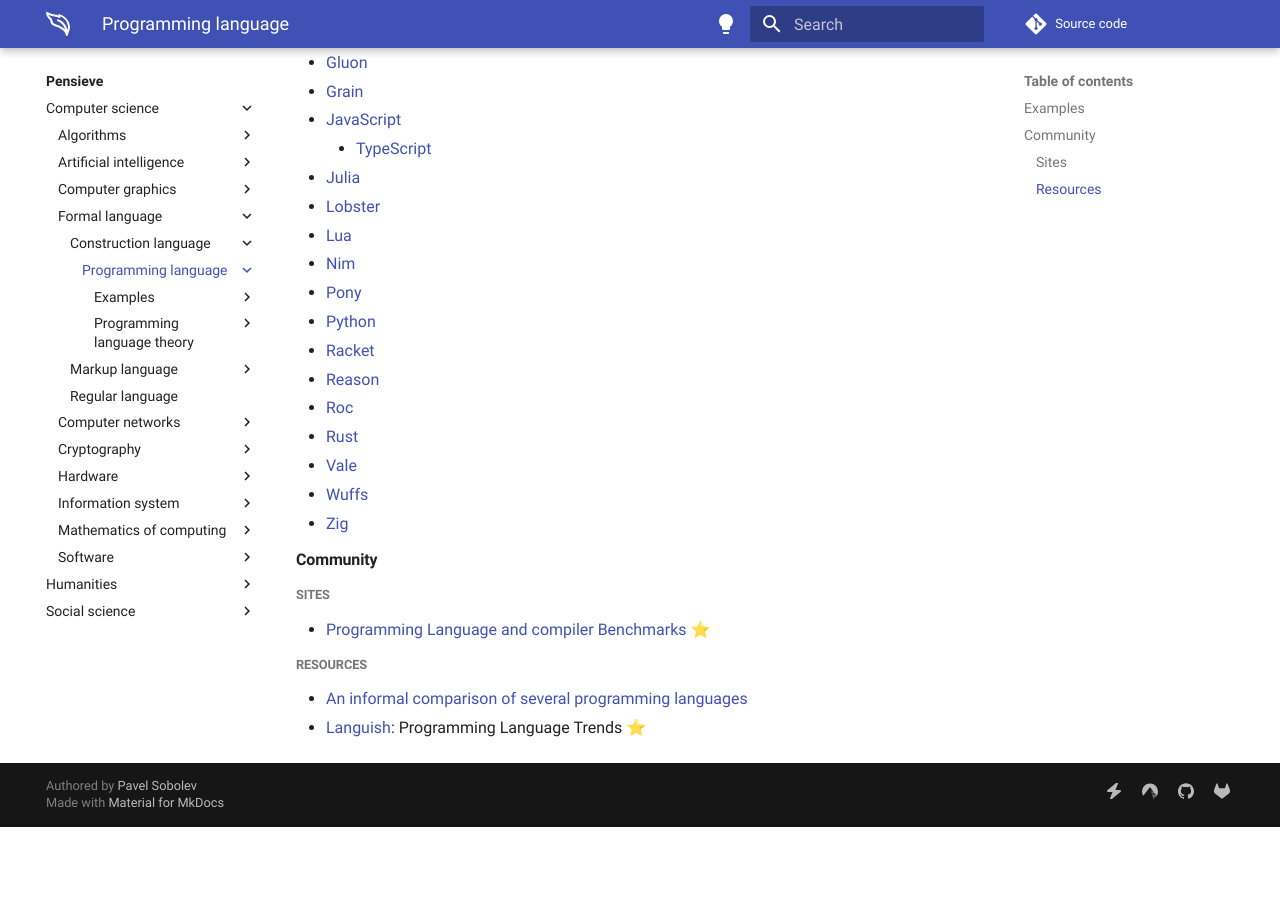
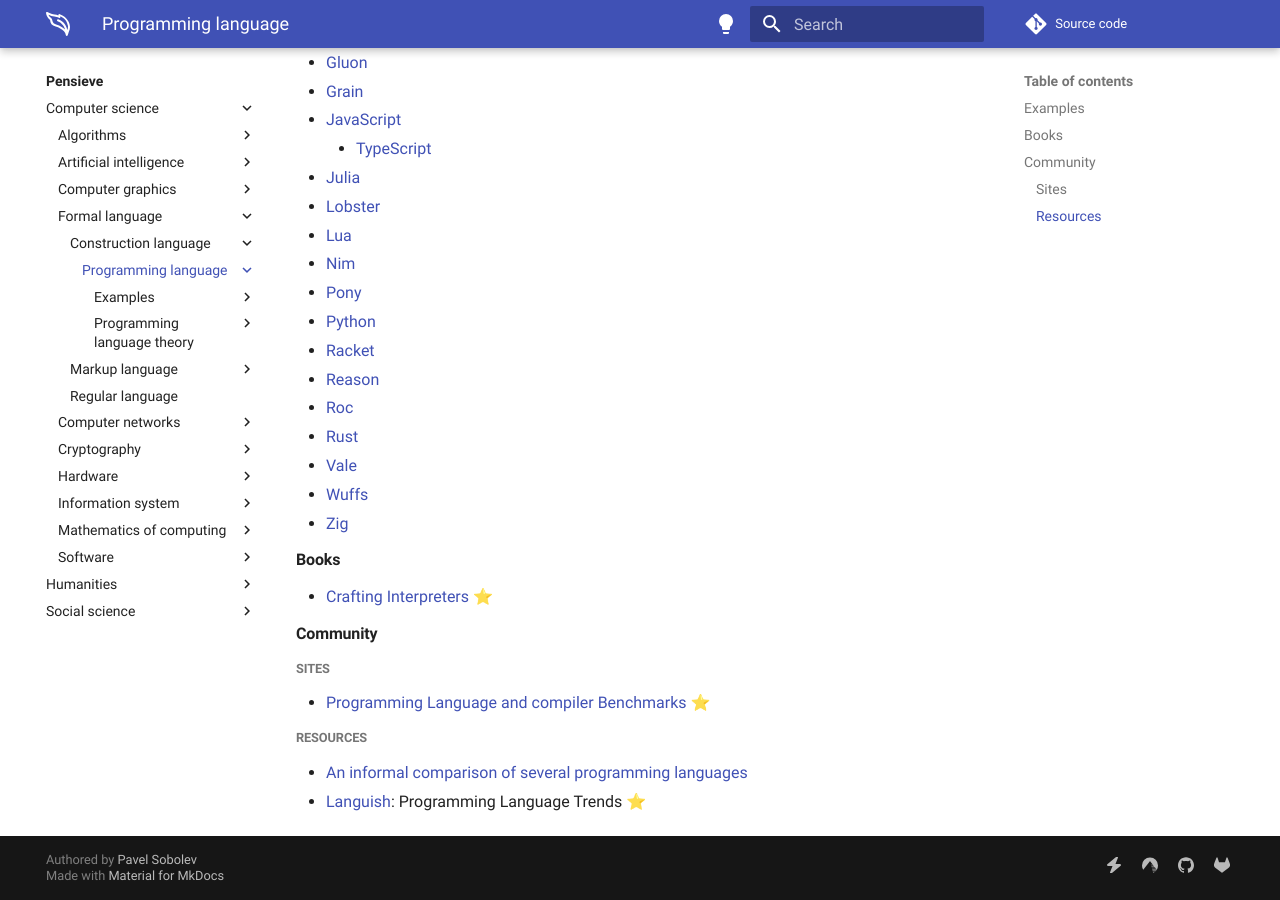
Before and after one commit to paveloom/paveloom.dev, an MkDocs documentation site: the page built from content/pensieve/programming-language.md, in a window 1280 px wide and 900 px high, scrolled down 578 px. Built offline with MkDocs 1.6.1 and Material for MkDocs 9.7.7, drawn with Linux system fonts in a browser that asks for light colours; comment, search, counter and statistics services are not loaded; before the commit the page ends 1405 px from its top, so only the background shows below that.

Commit message:
Pensieve: update the Programming language page.

```diff
--- a/content/pensieve/programming-language.md
+++ b/content/pensieve/programming-language.md
@@ -31,6 +31,9 @@
 - [Wuffs](https://github.com/google/wuffs)
 - [Zig](zig.md)
 
+#### Books
+- [Crafting Interpreters](https://craftinginterpreters.com) ⭐
+
 #### Community
 
 ##### Sites
```
